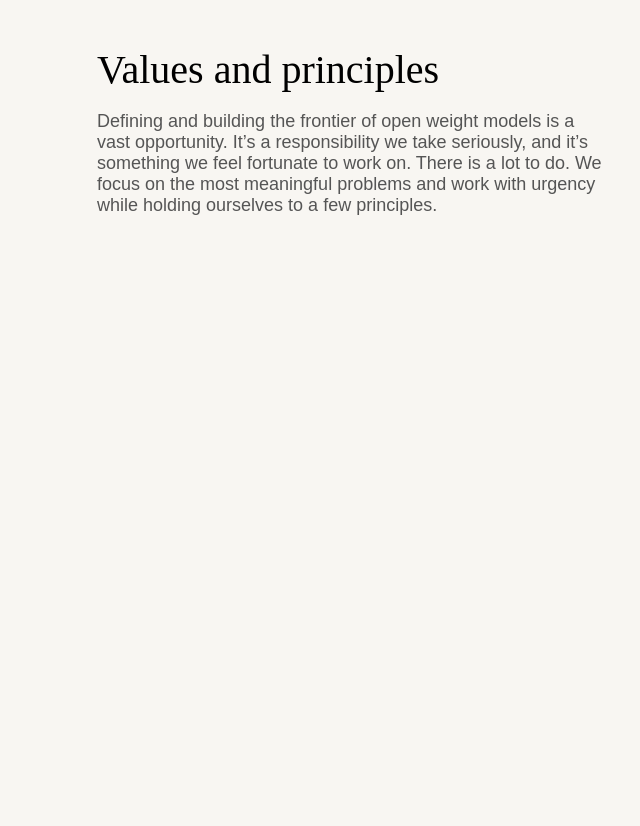
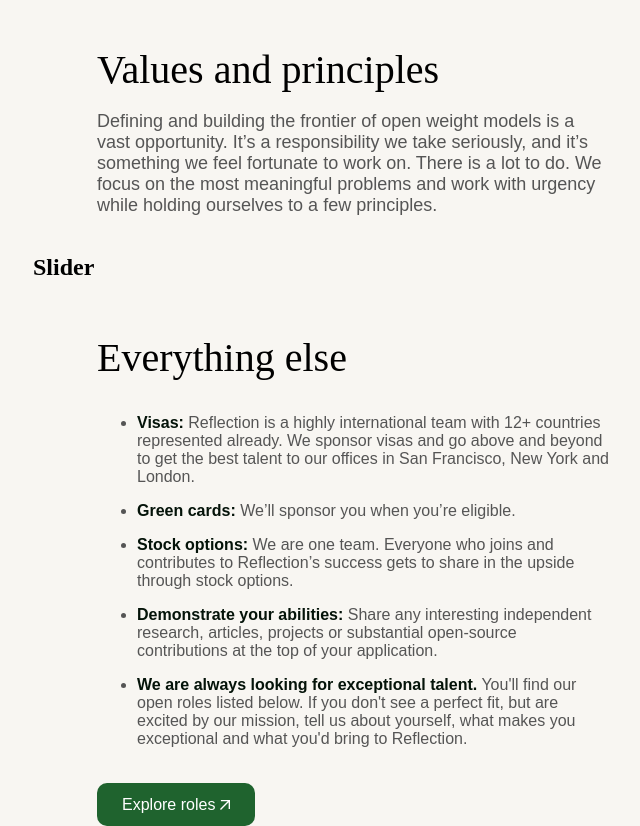
Before and after one commit to Siempje6/SCSS-Styling-test, a plain HTML site: page pages/careers.html in a window 1280 px wide. Shown: the part 1954-2780 px from the top of the page, without its empty margins (223-863 px from the left). Before the commit the page ends 2188 px from the top, so only its background shows below. Drawn offline with Linux system fonts and the light colour scheme.

Commit message:
_herolist gemaakt en voor de slider alvast een bestand klaargezet
en dit is voor de rest nog aangepast:
modified:   css/style.css
modified:   css/style.css.map
modified:   css/style.min.css
modified:   css/style.min.css.map
modified:   pages/careers.html
modified:   scss/common/_button.scss
modified:   scss/layout/_grid.scss
new file:   scss/modules/_herolist.scss
new file:   scss/modules/_slider.scss
modified:   scss/style.scss

```diff
--- a/pages/careers.html
+++ b/pages/careers.html
@@ -124,6 +124,71 @@
                 </ul>
             </div>
         </section>
+
+        <section class="slider">
+            <div class="slider_container">
+                <h1>Slider</h1>
+            </div>
+        </section>
+
+        <section class="herolist">
+            <div class="herolist_container">
+                <h2 class="herolist_title">Everything else</h2>
+
+                <ul class="herolist_list">
+                    <li class="herolist_list_listitem">
+                        <p>
+                            <strong class="herolist_list_listitem_strong">Visas:</strong>
+                            Reflection is a highly international team with 12+ countries represented already.
+                            We sponsor visas and go above and beyond to get the best talent to our offices in San Francisco,
+                            New York and London.
+                        </p>
+                    </li>
+                    <li class="herolist_list_listitem">
+                        <p>
+                            <strong class="herolist_list_listitem_strong">Green cards:</strong>
+                             We’ll sponsor you when you’re eligible.
+                        </p>
+                    </li>
+                    <li class="herolist_list_listitem">
+                        <p>
+                            <strong class="herolist_list_listitem_strong">Stock options:</strong>
+
+                            We are one team. Everyone who joins and contributes to Reflection’s
+                            success gets to share in the upside through stock options.
+                        </p>
+                    </li>
+                    <li class="herolist_list_listitem">
+                        <p>
+                            <strong class="herolist_list_listitem_strong">Demonstrate your abilities:</strong>
+
+                            Share any interesting independent research, articles,
+                            projects or substantial open-source contributions at the top of your application.
+                        </p>
+                    </li>
+                    <li class="herolist_list_listitem">
+                        <p>
+                            <strong class="herolist_list_listitem_strong">We are always looking for exceptional talent.</strong>
+
+                            You'll find our open roles listed below.
+                            If you don't see a perfect fit, but are excited by our mission, tell us about yourself,
+                            what makes you exceptional and what you'd bring to Reflection.
+                        </p>
+                    </li>
+                </ul>
+
+                <div class="hero-buttongroup">
+                    <a href="https://jobs.ashbyhq.com/reflectionai" class="button">
+                        Explore roles
+                        <svg class="icon-arrow" width="10" height="10" viewBox="0 0 8 8"
+                            xmlns="http://www.w3.org/2000/svg" fill="currentColor">
+                            <path
+                                d="M0.772727 8L0 7.22727L6.13636 1.09091H0.727273V0H8V7.27273H6.90909V1.86364L0.772727 8Z" />
+                        </svg>
+                    </a>
+                </div>
+            </div>
+        </section>
     </div>
 </body>
 </html>
--- a/scss/common/_button.scss
+++ b/scss/common/_button.scss
@@ -3,7 +3,6 @@
 @use "sass:color";
 
 .button {
-
     color: $textcolor;
     background-color: color.scale($primarycolor, $lightness: 5%);
     padding: $button_padding;
--- a/scss/layout/_grid.scss
+++ b/scss/layout/_grid.scss
@@ -33,7 +33,7 @@
     right: 0px;
 
     grid-template-columns: 20% 50% 30%;
-    grid-template-rows: 8rem auto auto auto auto auto;
+    grid-template-rows: 8rem auto auto auto auto auto auto auto;
 
     height: auto;
 }
--- /dev/null
+++ b/scss/modules/_herolist.scss
@@ -0,0 +1,30 @@
+@use "../base/variables" as *;
+
+@use "../common/button";
+
+.herolist {
+    grid-column: 2/3;
+    grid-row: 8/9;
+    width: 100%;
+
+    &_container {
+        width: 80%;
+        margin: 0 auto;
+    }
+    &_title {
+        font-size: $title_h2_fontsize;
+        font-weight: $fontweight_small;
+    }
+    &_list {
+        margin-bottom: 3rem;
+        &_listitem {
+            color: $text_p_color;
+            font-family: $font_family;
+            font-size: $text_p_color;
+
+            &_strong {
+                color: $list_a_color;
+            }
+        }
+    }
+}
--- /dev/null
+++ b/scss/modules/_slider.scss
@@ -0,0 +1,6 @@
+@use "../base/variables" as *;
+
+.slider {
+    grid-column: 2/3;
+    grid-row: 7/8;
+}
--- a/scss/style.scss
+++ b/scss/style.scss
@@ -9,7 +9,8 @@
 @use "modules/paragraph";
 @use "modules/summary";
 @use "modules/list";
-
+@use "modules/herolist";
+@use "modules/slider";
 
 
 body {
```
Also changed, not shown: css/style.css, css/style.min.css, 2 other files.
